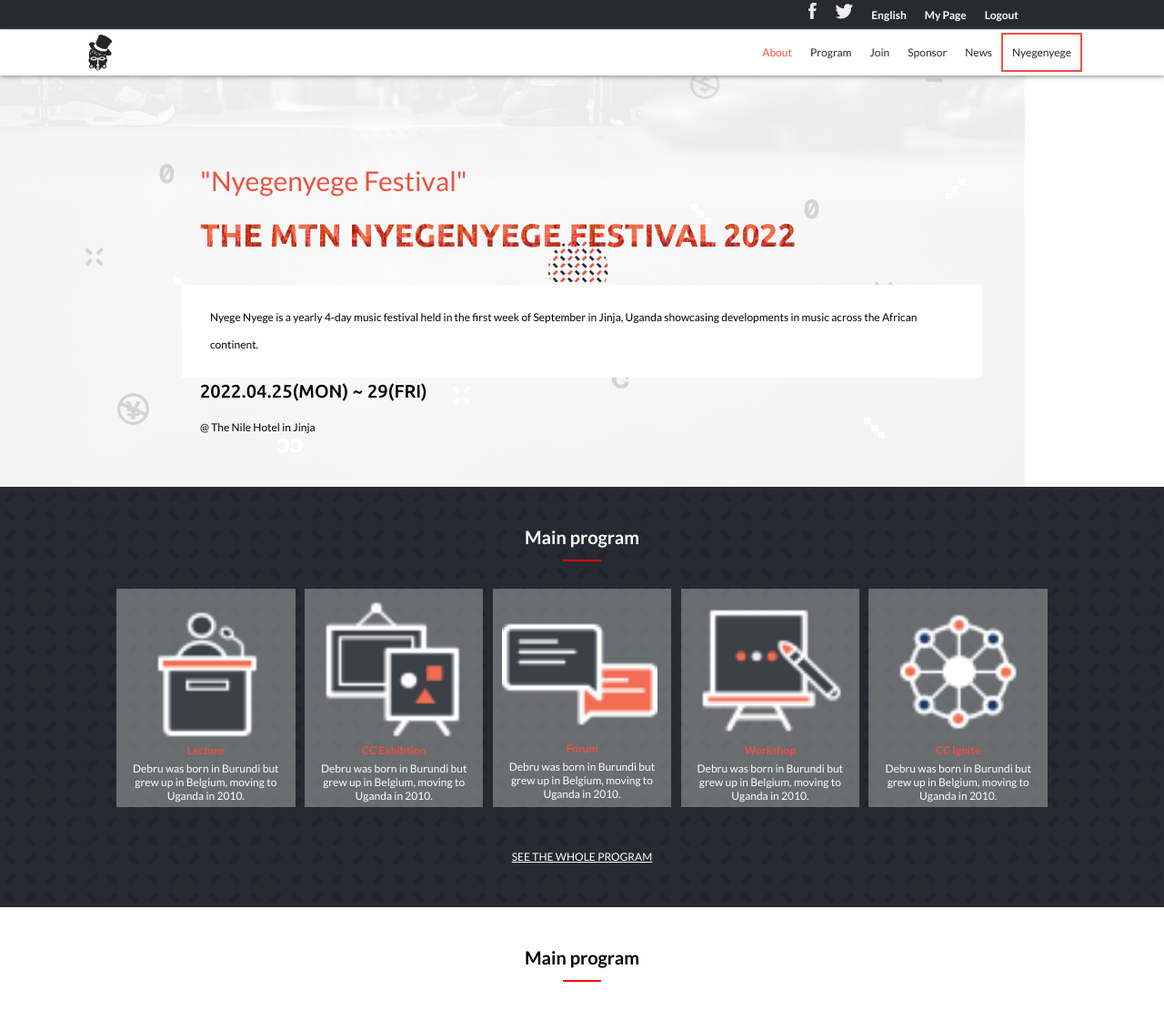
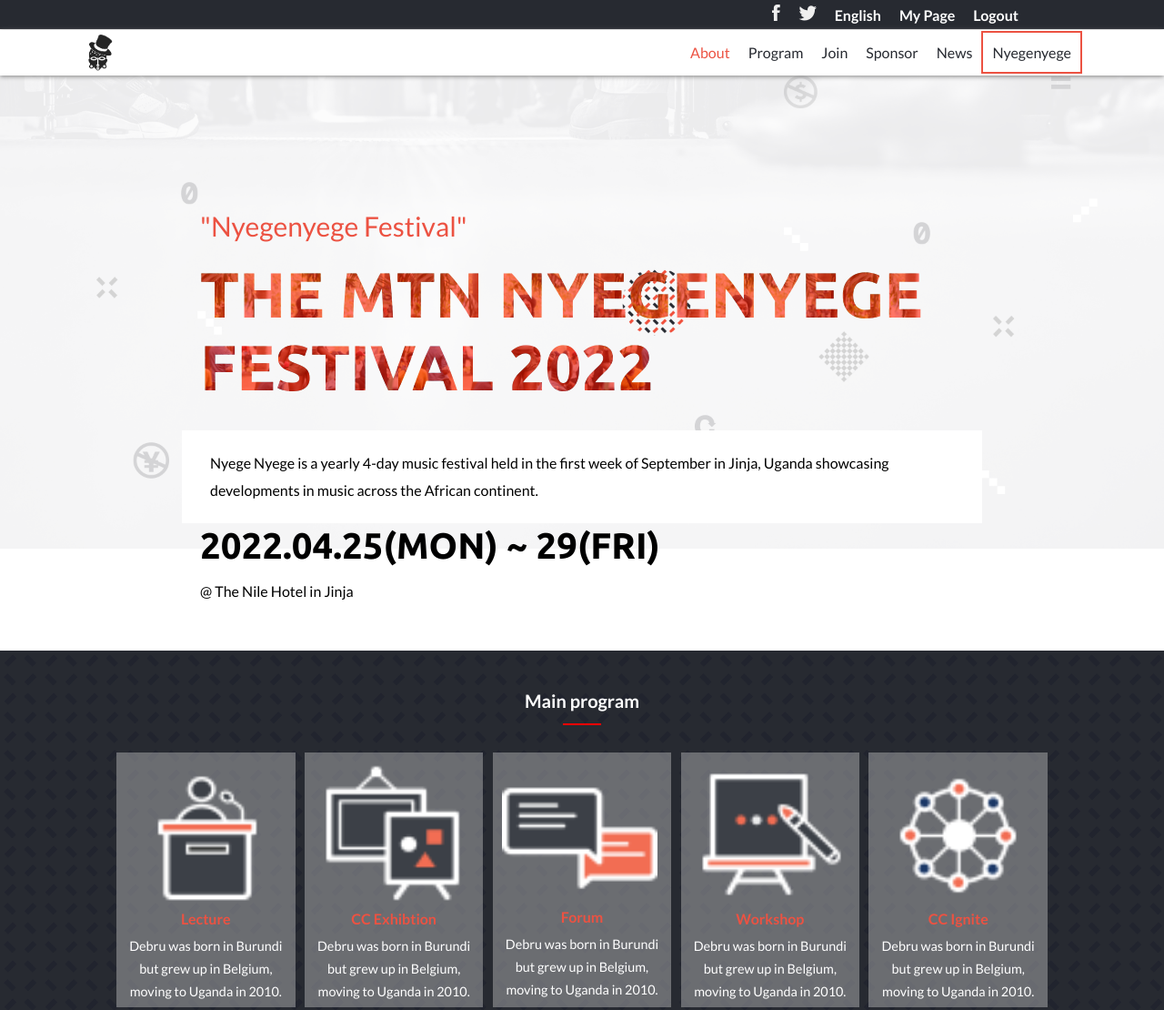
Before and after one commit to wayungi/nyegenyege, a website: page index.html in a window 1280 px wide. Shown: the top 1110 px of the page at 91% size. Drawn offline with Linux system fonts and the light colour scheme.

Commit message:
increase font size and box model

```diff
--- a/index.html
+++ b/index.html
@@ -127,7 +127,7 @@
         </div>
       </div>
     </section>
-    <div class="mobile-nav small-screen hide no-scroll">
+    <div class="mobile-nav small-screen hide">
       <h1 class="modal-title">The Nyegenyege Festival 2022</h1>
       <a href="#" class="close">&times;</a>
       <ul class="mobile-list">
--- a/style.css
+++ b/style.css
@@ -1,3 +1,4 @@
+/* @import url('https://fonts.googleapis.com/css2?family=Ubuntu:wght@500;700&display=swap'); */
 @import url('https://fonts.googleapis.com/css2?family=Ubuntu:wght@500;700&display=swap');
 @import url('https://fonts.googleapis.com/css2?family=Lato:wght@100;300;400;700&display=swap');
 
@@ -174,6 +175,7 @@
 
 .brief-summary {
   color: #fff;
+  font-size: .9em;
 }
 
 .icon-title {
@@ -416,6 +418,10 @@
 
 /* large screen styles */
 @media (min-width: 768px) {
+  * {
+    font-size:1em;
+  }
+
   .large-screen {
     display: block;
   }
@@ -494,7 +500,7 @@
   }
 
   .tagline {
-    margin: 100px 0 20px 0;
+    margin: 150px 0 20px 0;
   }
 
   .large-margin {
@@ -530,7 +536,7 @@
   }
 
   .program p {
-    line-height: 15px;
+    line-height: 25px;
     text-align: center;
   }
 
@@ -555,7 +561,12 @@
 
   .logos p {
     color: #d3d3d3;
-    padding: 10px 40px;
+    padding: 40px 40px;
+  }
+
+  .logos {
+    margin-bottom:40px;
+    padding:10px;
   }
 
   .light {
@@ -600,9 +611,30 @@
   p.academics,
   p.role {
     line-height: 15px;
+    font-size: 1em;
   }
 
   .speaker-bio p.academics {
     margin: 2% 0;
   }
+
+  .main-title {
+    font-family: 'Ubuntu', sans-serif;
+    font-weight: 700;
+    font-size: 70px;
+    line-height: 80px;
+  }
+
+  .event-date {
+    font-family: 'Ubuntu', sans-serif;
+    font-size: 40px;
+    font-weight: 700;
+    line-height: 50px;
+  }
+
+  .red {
+    outline:1px solid red;
+  }
+
+
 }
```
